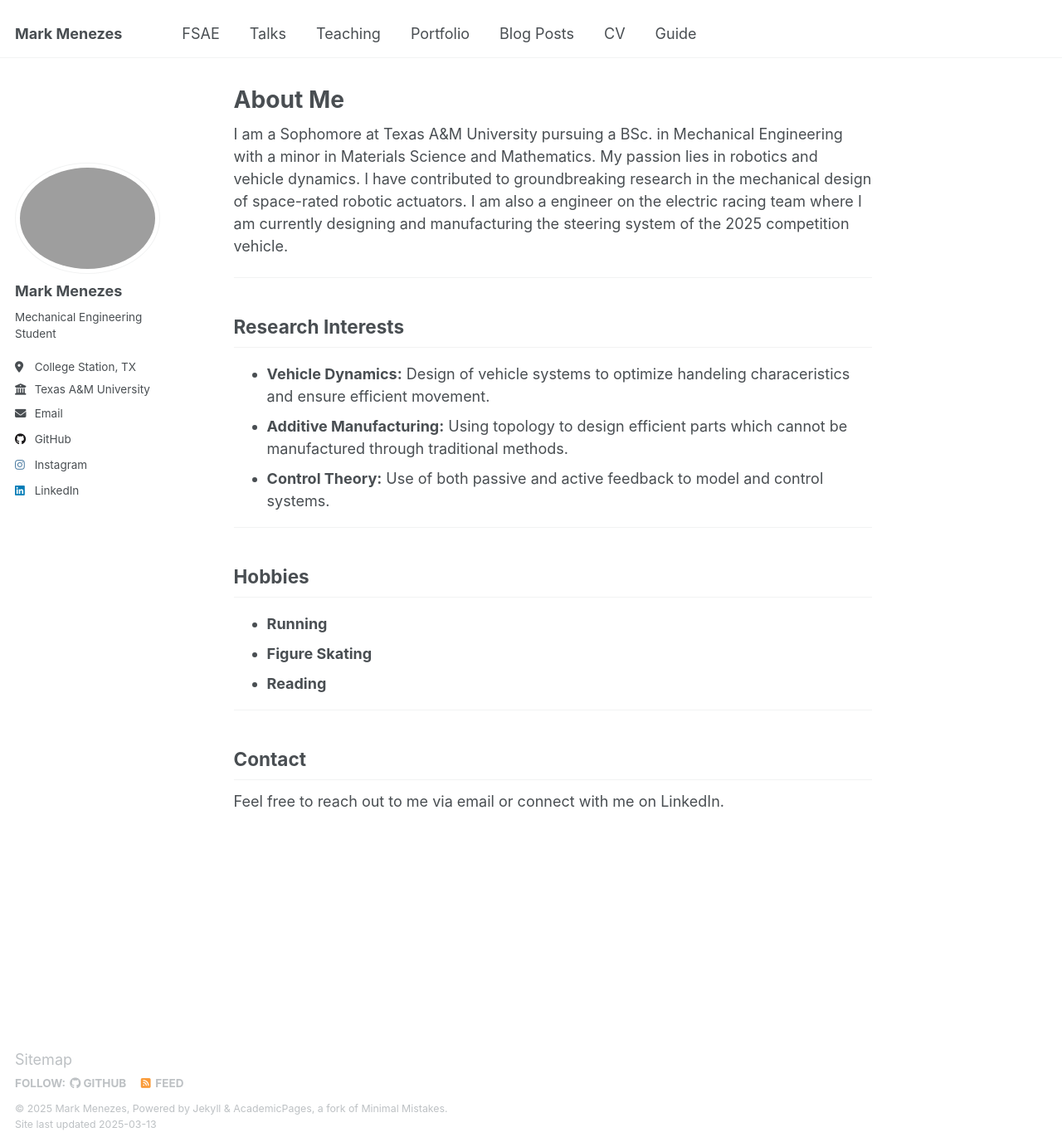
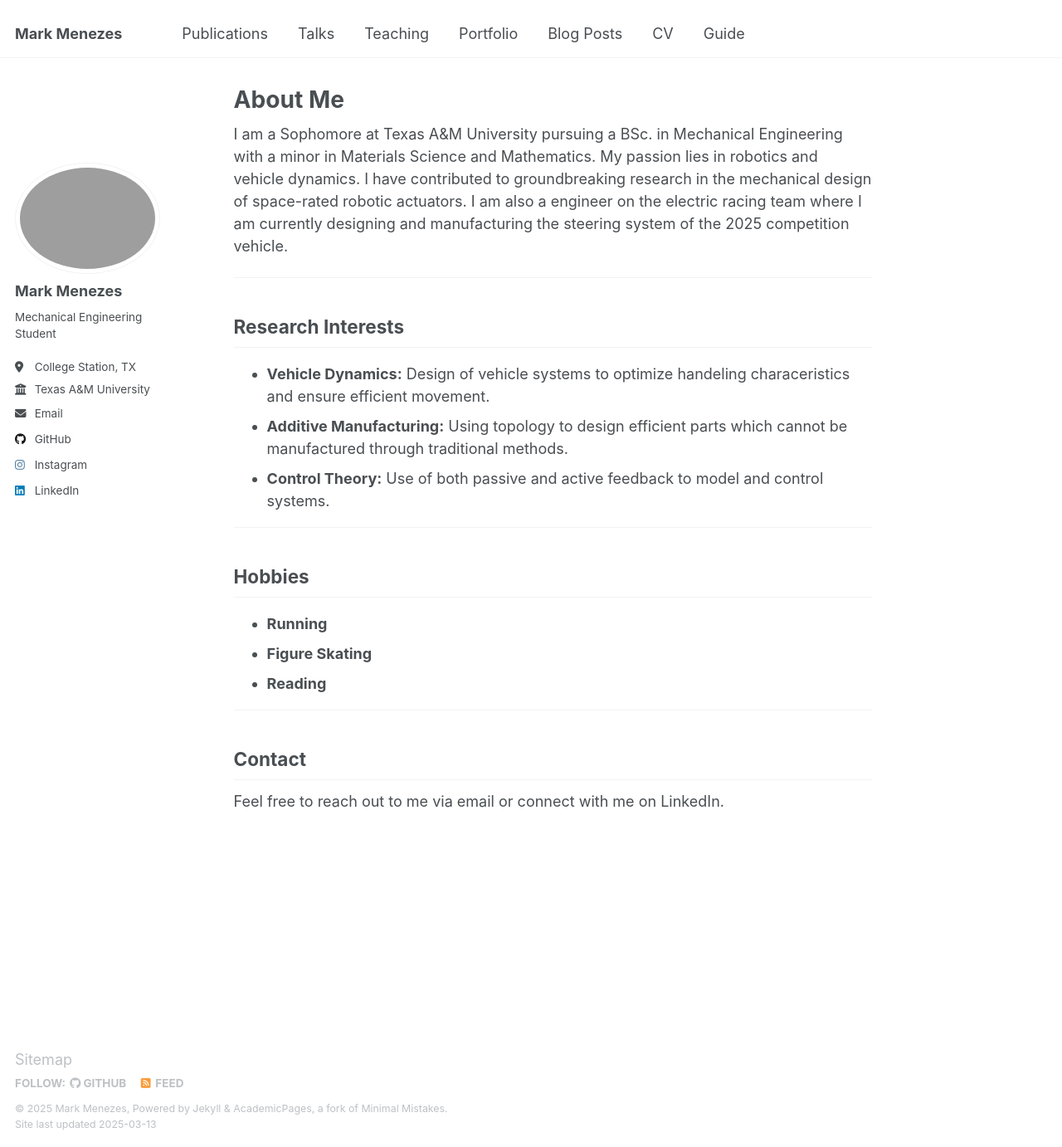
Before and after one commit to menezesmark/menezesmark.github.io, a Jekyll site: the page built from _pages/about.md, in a window 1280 px wide and 1382 px high. Shown: the whole window at 83% size. Built offline with Jekyll 4.4.1, drawn with Linux system fonts in a browser that asks for light colours.

Commit message:
Update navigation.yml

```diff
--- a/_data/navigation.yml
+++ b/_data/navigation.yml
@@ -5,8 +5,8 @@
 # prevent it from being included in the site.
 
 main:
-  - title: "FSAE"
-    url: /fsae/
+  - title: "Publications"
+    url: /publications/
 
   - title: "Talks"
     url: /talks/
```
